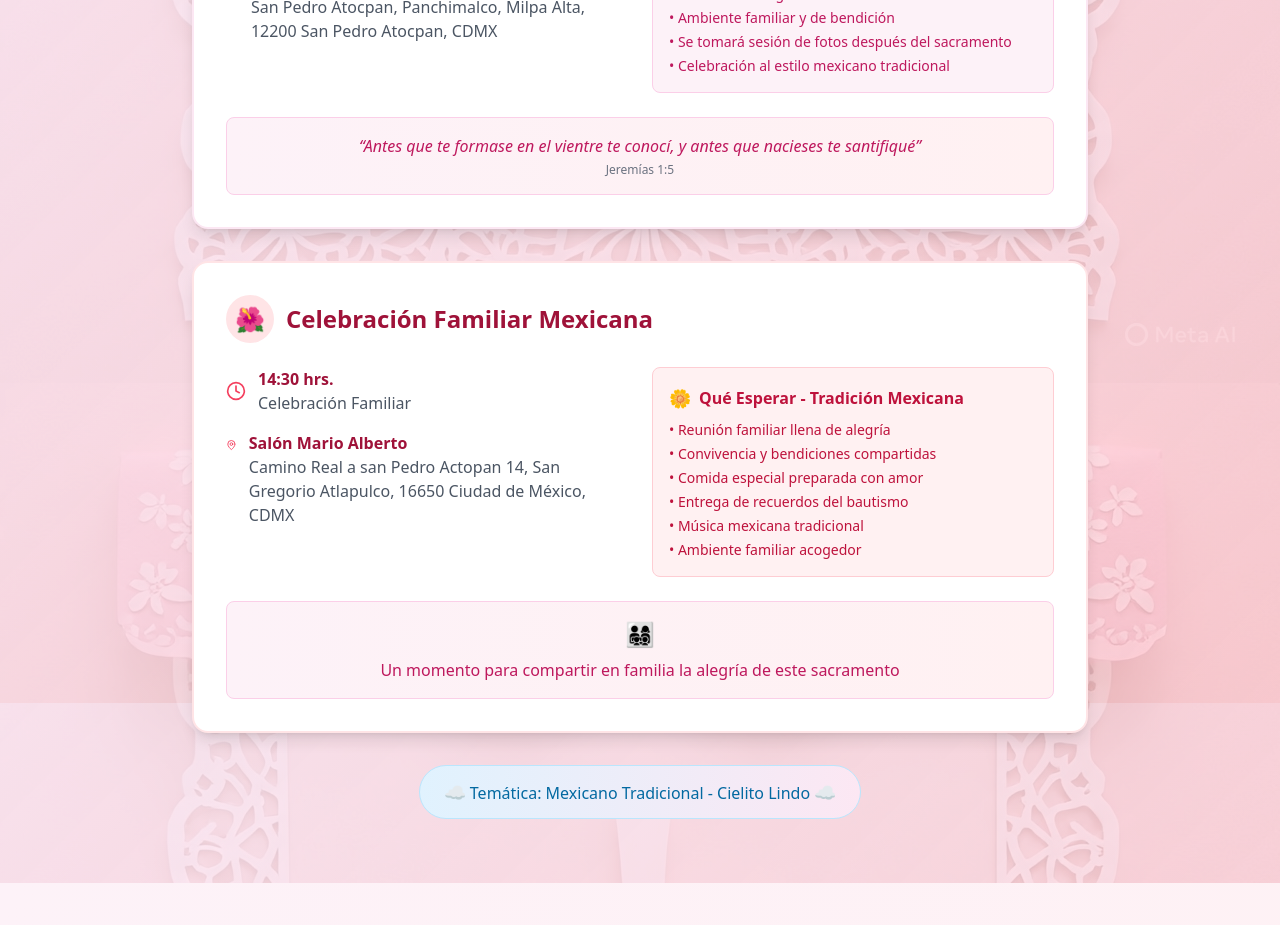
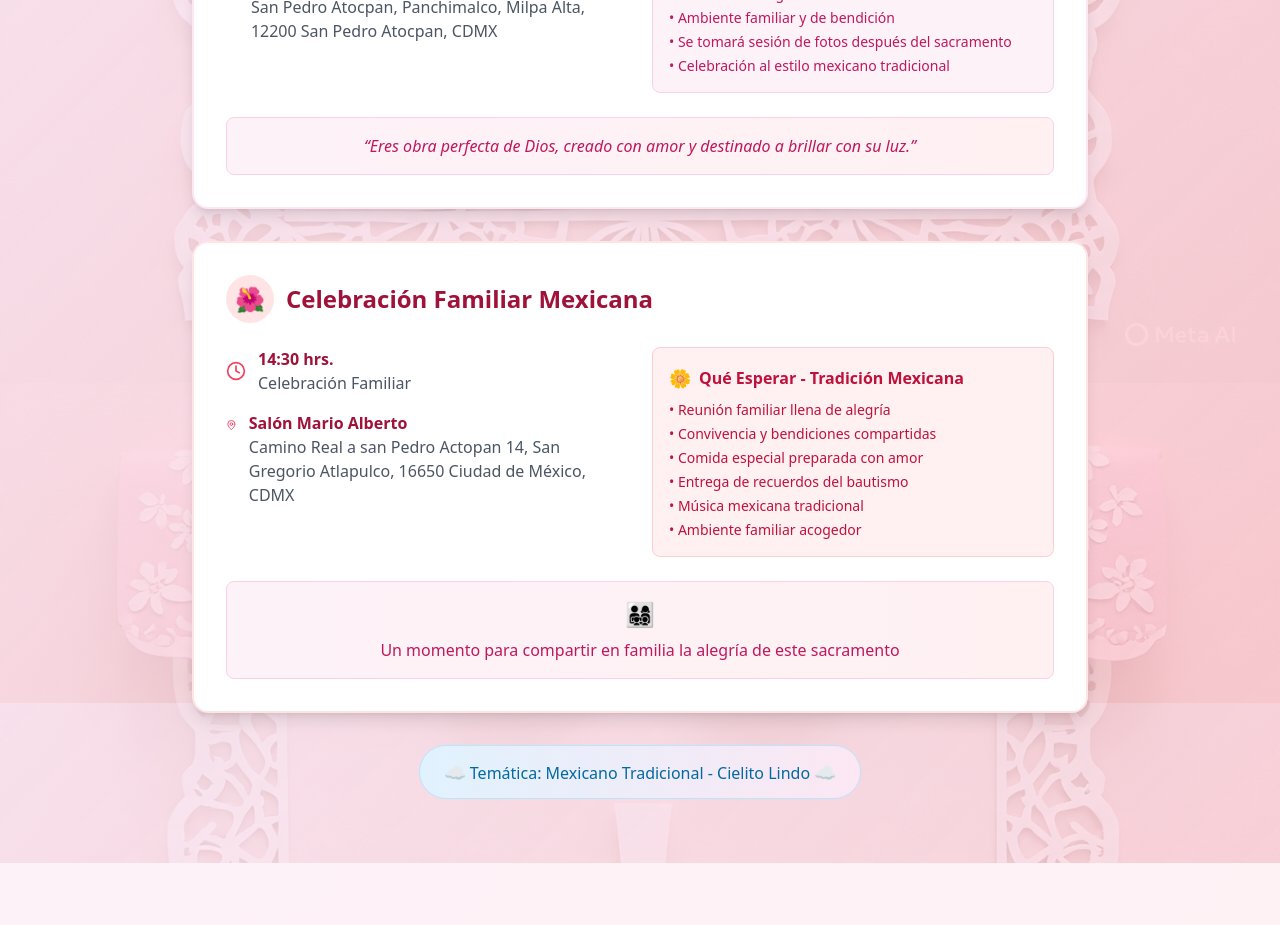
Before and after one commit to ROR2022/bautizo-vip-mia-isabel, a Next.js app: page / in a window 1280 px wide. Shown: the part 4180-5105 px from the top of the page. Built offline with nearby package versions, Linux system fonts and the light colour scheme; a web font is replaced by a local one.

Commit message:
detalles

```diff
--- a/components/demo/bautizo/basic/BasicEventDetails.tsx
+++ b/components/demo/bautizo/basic/BasicEventDetails.tsx
@@ -254,11 +254,10 @@ export function BasicEventDetails({
                 theme ? "text-pink-700" : "text-sky-700"
               } italic`}
             >
-              &ldquo;Antes que te formase en el vientre te conocí, y antes que nacieses te santifiqué&rdquo;
+              &ldquo;Eres obra perfecta de Dios, creado con amor y
+              destinado a brillar con su luz.&rdquo;
             </p>
-            <p className="text-center text-xs text-gray-500 mt-1">
-              Jeremías 1:5
-            </p>
+
           </div>
         </div>
 
```
